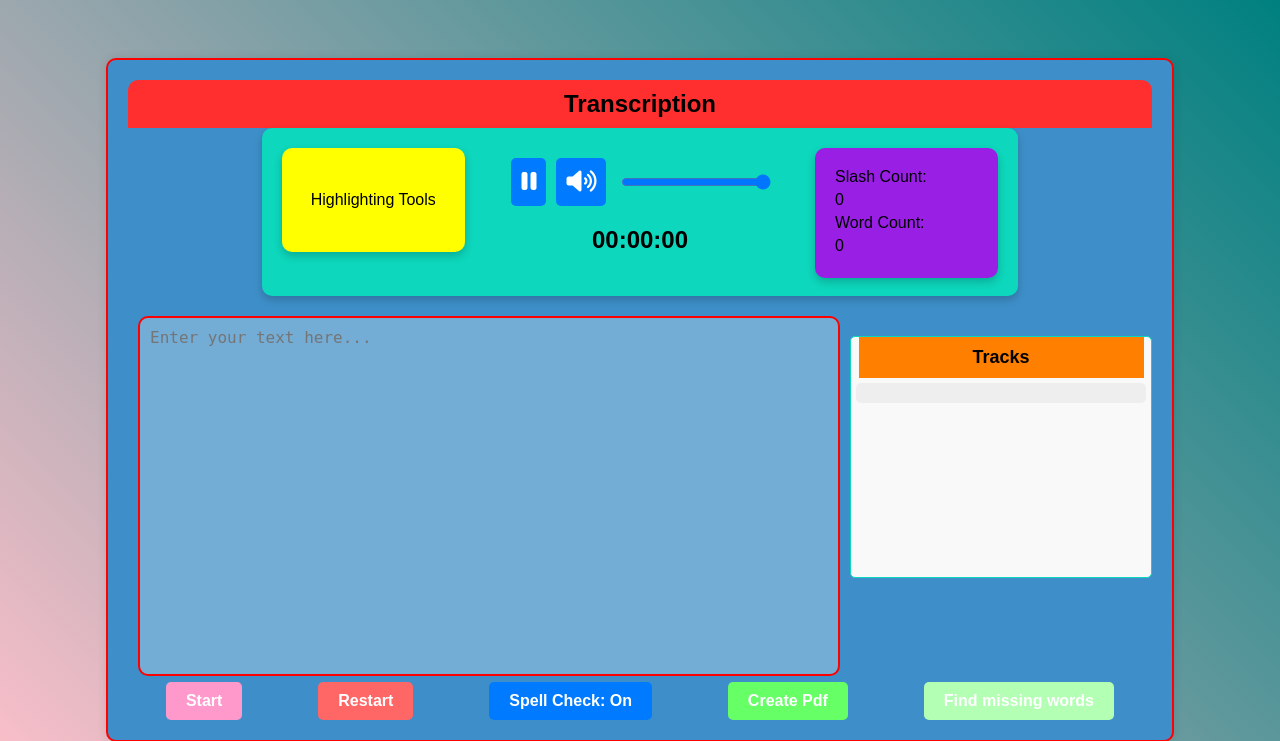
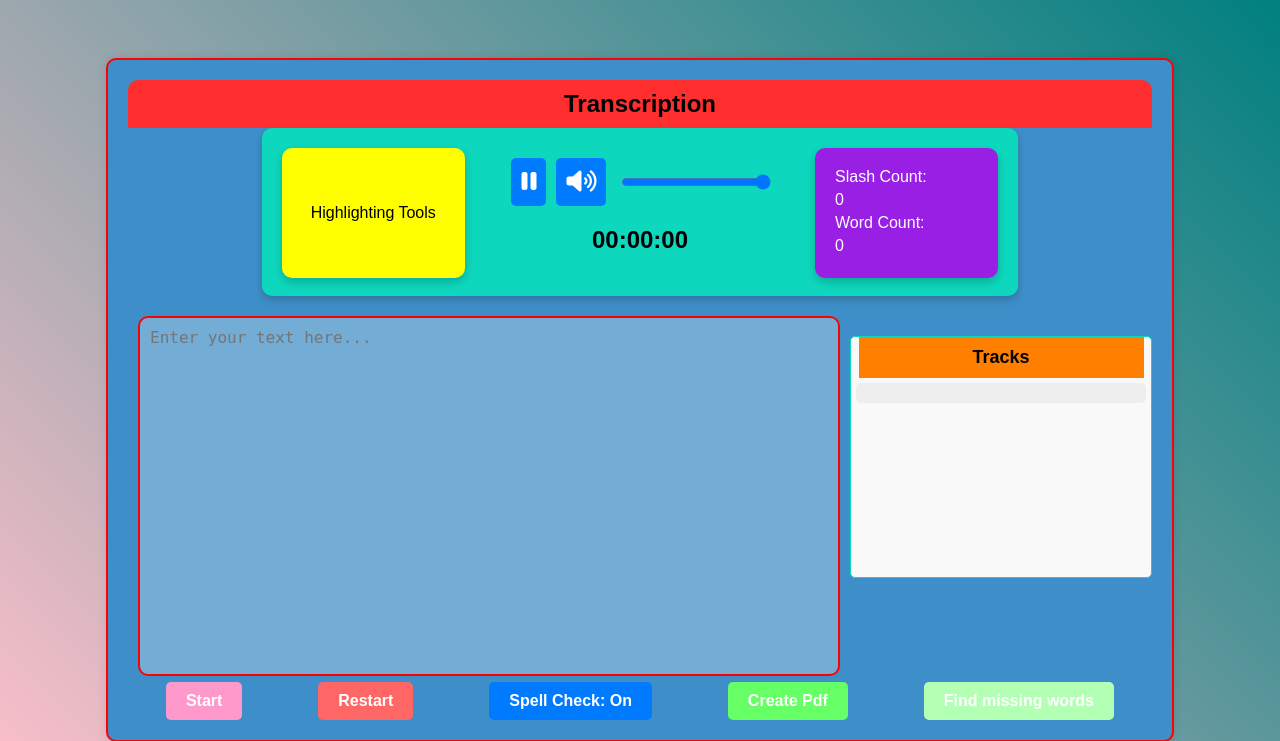
Before and after one commit to Arminarm90/Transcription-Assist, a Django app: page / in a window 1280 px wide. Shown: the top 741 px of the page. Run offline with Django 4.2, Linux system fonts and the light colour scheme; data that the repository does not hold is empty.

Commit message:
changing highlighterand counter container style

```diff
--- a/transcription/static/css/style.css
+++ b/transcription/static/css/style.css
@@ -123,6 +123,7 @@ audio {
 }
 .center2 p {
   margin: 0; /* Remove default margin */
+  color: white;
 }
 .center1{
   display: flex;
@@ -130,7 +131,7 @@ audio {
   align-items: center;
   float: left;
   width: 20%;
-  height: 50%;
+  height: 70%;
   background: #ffff00;
   padding: 20px;
   border-radius: 10px;
```
